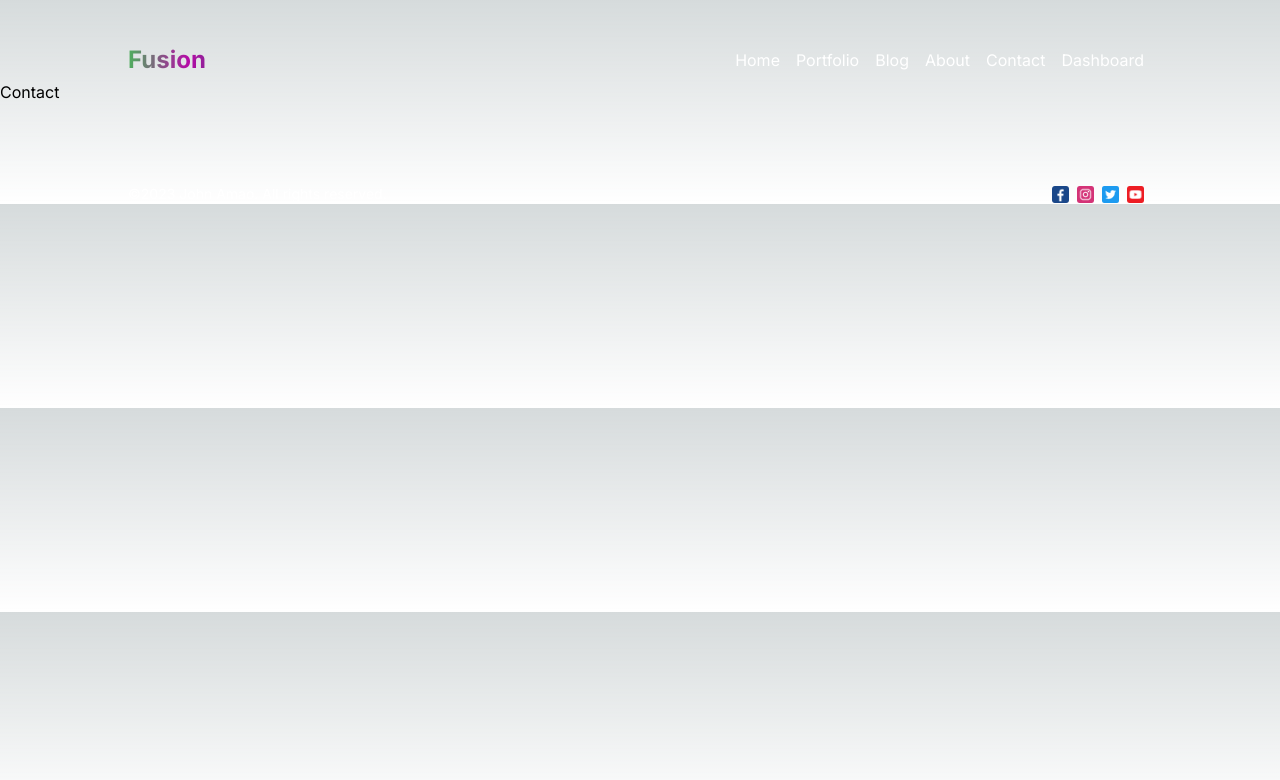
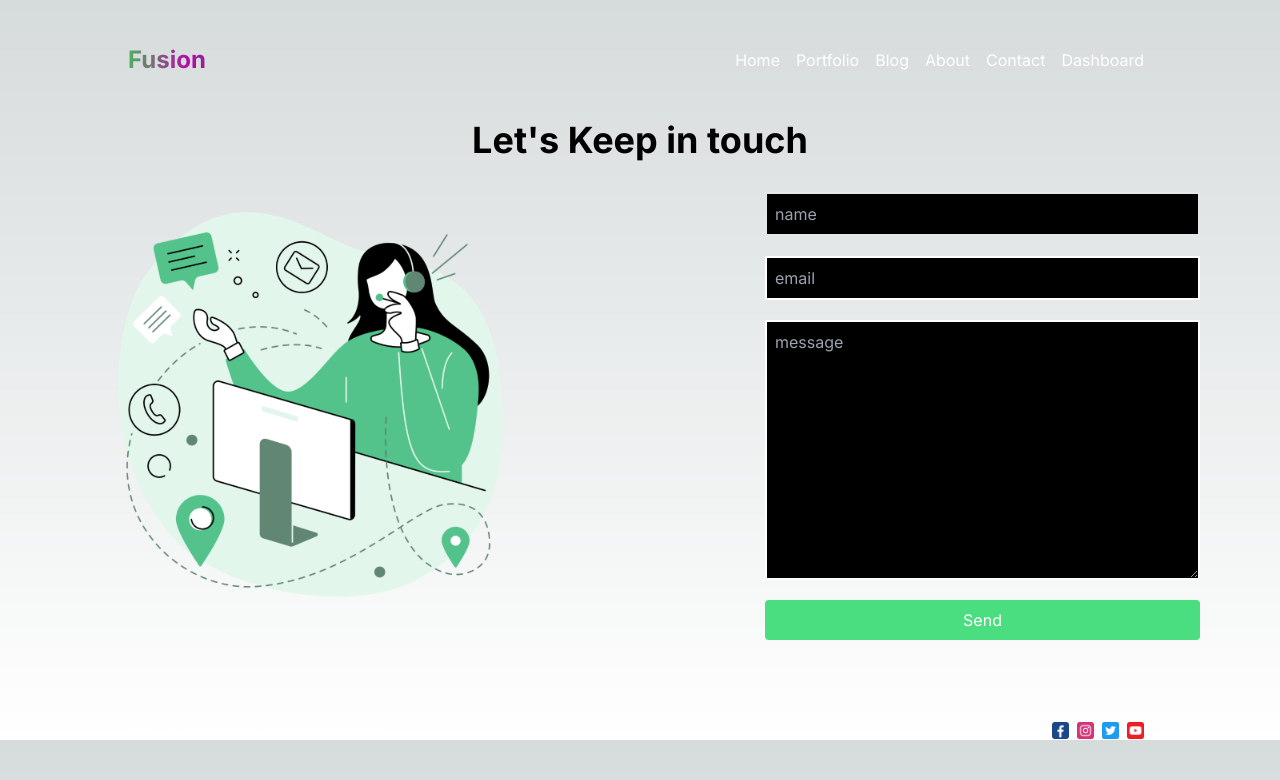
Before and after one commit to JOHN-AMAO/Fusion-Blog, a Next.js app: page /contact in a window 1280 px wide. Shown: the top 780 px of the page. Built offline with nearby package versions, Linux system fonts and the light colour scheme.

Commit message:
"contact completed"

```diff
--- a/src/app/about/page.jsx
+++ b/src/app/about/page.jsx
@@ -1,15 +1,49 @@
 import Image from "next/image";
 import React from "react";
 import Aboutimg from "public/about.jpg";
+import Link from "next/link";
 
 const About = () => {
   return (
     <>
+      <h1 className='text-4xl font-bold text-center my-6'>About Us</h1>
       <Image
         src={Aboutimg}
         alt='abtimg'
         className='lg:w-9/12 lg:mx-36 mt-5'
       />
+      <div className='flex lg:flex-row flex-col justify-between items-center mx-20 my-16'>
+        <div className='mx-5 my-5'>
+          <h1 className='text-center md:text-4xl'>Who are we?</h1>
+          <p>
+            At Fusion, we are on a mission to unleash the creative potential of
+            writers from all walks of life. We believe that every voice deserves
+            to be heard and that there are countless untapped stories and ideas
+            waiting to be shared with the world. Our platform is designed to
+            empower writers, both aspiring and seasoned, to create and share
+            their ideas with millions of people through the internet.
+          </p>
+        </div>
+        <div className='mx-5 my-5'>
+          <h1 className='text-center md:text-4xl'>What do we do?</h1>
+          <p>
+            Fusion is a dynamic online platform designed to empower writers of
+            all backgrounds and experiences to unleash their creativity and
+            share their thoughts, ideas, and stories with a vast, global
+            audience through the limitless power of the internet. We provide
+            writers with the tools, resources, and community they need to turn
+            their words into compelling content that captivates readers and
+            connects with people from all corners of the world.
+          </p>
+        </div>
+      </div>
+      <div className=' flex  justify-center items-center'>
+        <Link href='/contact'>
+          <button className='bg-green-600 text-white p-5 rounded-lg'>
+            Contact
+          </button>
+        </Link>
+      </div>
     </>
   );
 };
--- a/src/app/contact/page.jsx
+++ b/src/app/contact/page.jsx
@@ -1,7 +1,57 @@
-import React from "react";
+"use client";
+import Image from "next/image";
+import { motion } from "framer-motion";
+import React, { useEffect } from "react";
 
 const Contact = () => {
-  return <div>Contact</div>;
+  return (
+    <>
+      <h1 className='text-4xl font-bold text-center mt-10'>
+        Let&apos;s Keep in touch
+      </h1>
+      <div className='flex lg:flex-row flex-col justify-between items-center mx-20 my-8'>
+        <motion.div
+          className='ml-8'
+          initial={{ y: 0 }}
+          animate={{ y: [0, -10, 0] }}
+          transition={{
+            duration: 1,
+            repeat: Infinity,
+            ease: "easeInOut",
+          }}
+        >
+          <Image
+            src='/contact.png'
+            alt='contactImg'
+            width={400}
+            height={400}
+          />
+        </motion.div>
+
+        <div className='flex flex-col gap-5'>
+          <input
+            className='p-2 bg-black border-2'
+            type='text'
+            placeholder='name'
+          />
+          <input
+            className='p-2 bg-black border-white border-2'
+            type='email'
+            name=''
+            id=''
+            placeholder='email'
+          />
+          <textarea
+            className='p-2 bg-black border-white border-2'
+            cols='40'
+            rows='10'
+            placeholder='message'
+          ></textarea>
+          <button className='p-2 bg-green-400 text-white rounded'>Send</button>
+        </div>
+      </div>
+    </>
+  );
 };
 
 export default Contact;
--- a/src/app/page.js
+++ b/src/app/page.js
@@ -30,6 +30,16 @@ export default function Home() {
         </motion.div>
       </div>
       <div className=''>
+        <motion.div
+          className='ml-8'
+          initial={{ y: 0 }}
+          animate={{ y: [0, -10, 0] }}
+          transition={{
+            duration: 3,
+            repeat: Infinity,
+            ease: "easeInOut",
+          }}
+        >
           <Image
             src={Hero}
             width={350}
@@ -37,6 +47,7 @@ export default function Home() {
             alt=''
             className=''
           />
+        </motion.div>
       </div>
     </div>
   );
```
Lines whose indentation alone changed are shown as unchanged.
